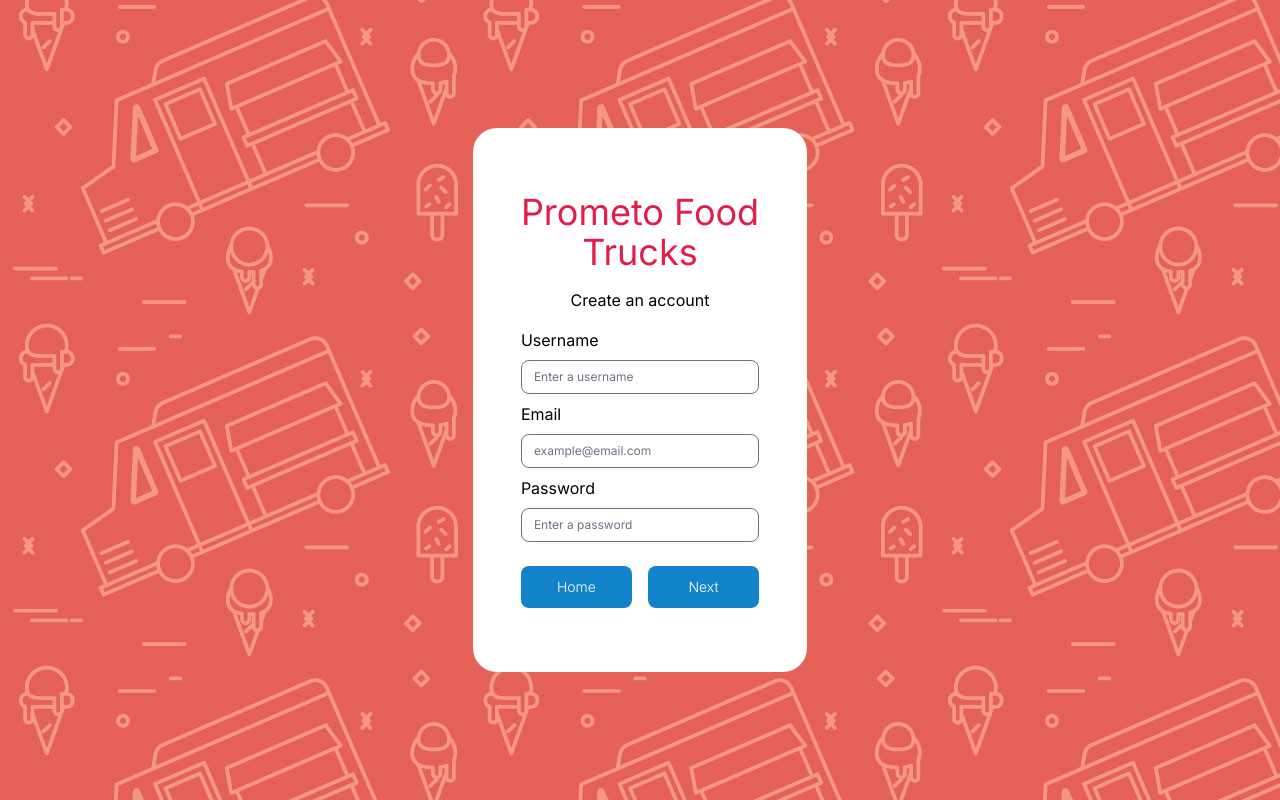
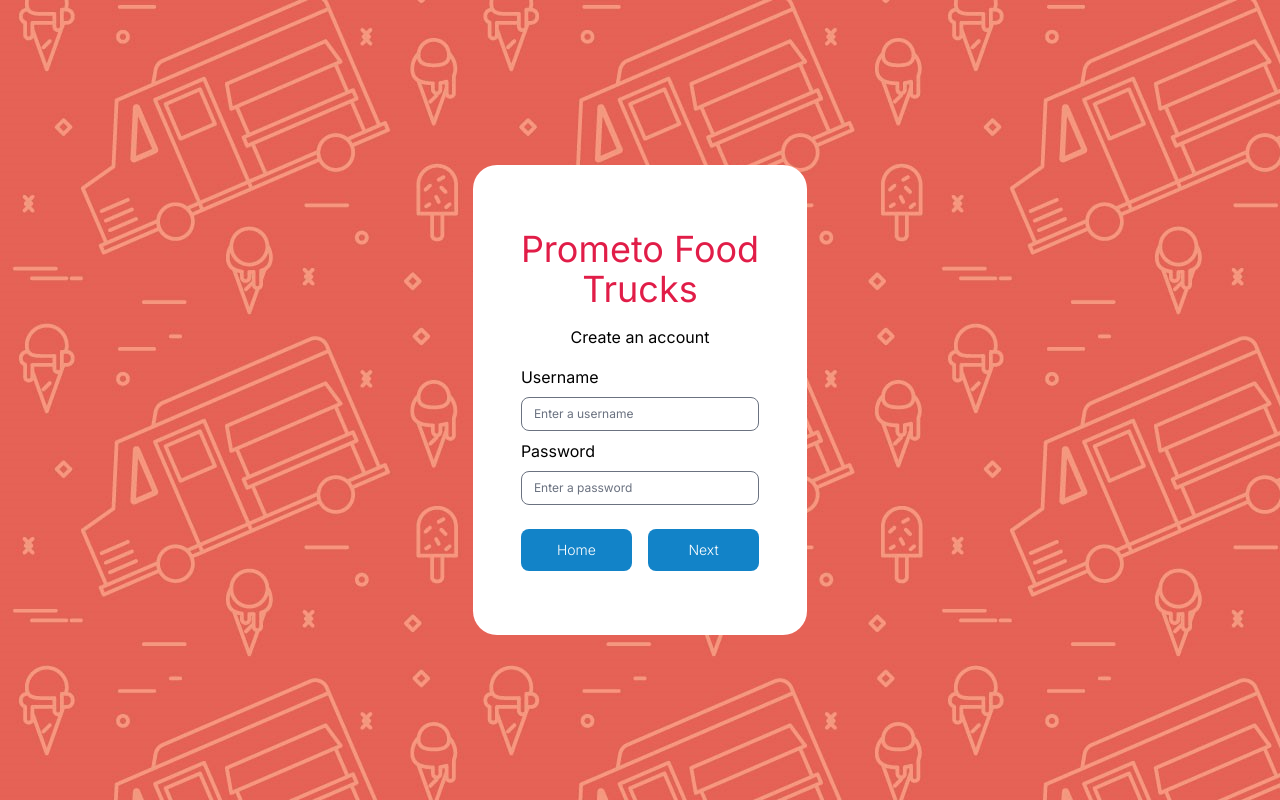
Before and after one commit to fernandog301/prometofoodtrucks, a Next.js app: page /SignUp in a window 1280 px wide. Built offline with nearby package versions, Linux system fonts and the light colour scheme.

Commit message:
removed email input

```diff
--- a/src/Components/CreateAccount/AddLoginInfoComponent.tsx
+++ b/src/Components/CreateAccount/AddLoginInfoComponent.tsx
@@ -12,8 +12,6 @@ const AddLoginInfoComponent = () => {
             <div className="flex flex-col">
                 <p>Username</p>
                 <input className=" rounded-lg text-xs w-full my-2" placeholder="Enter a username" type="text" onChange={(e) => setUsername(e.target.value)} />
-                <p>Email</p>
-                <input className=" rounded-lg text-xs w-full my-2" placeholder="example@email.com" type="text" onChange={(e) => setEmail(e.target.value)} />
                 <p>Password</p>
                 <input className=" rounded-lg text-xs w-full my-2" placeholder="Enter a password" type="password" onChange={(e) => setPassword(e.target.value)} />
             </div>
```
